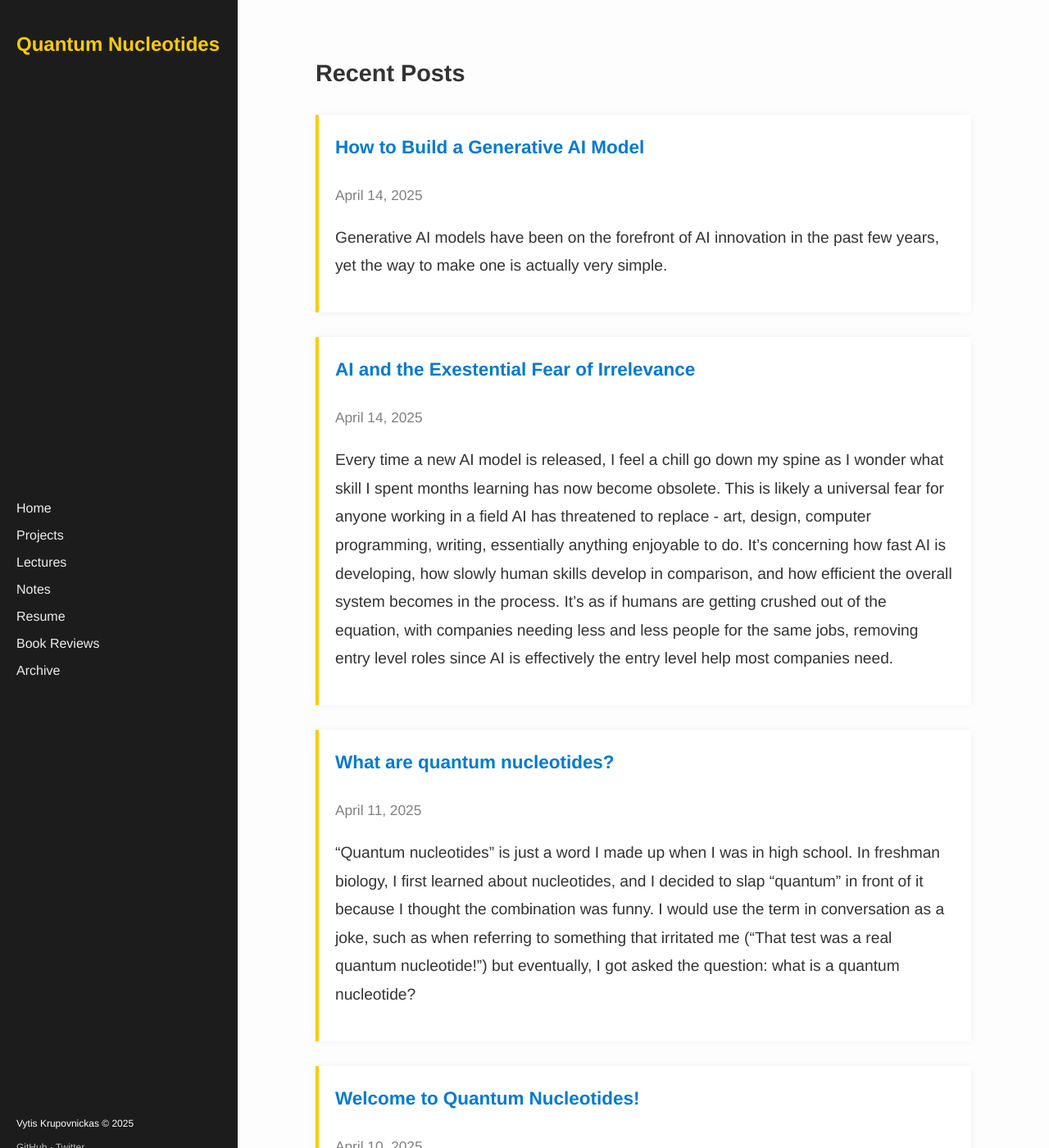
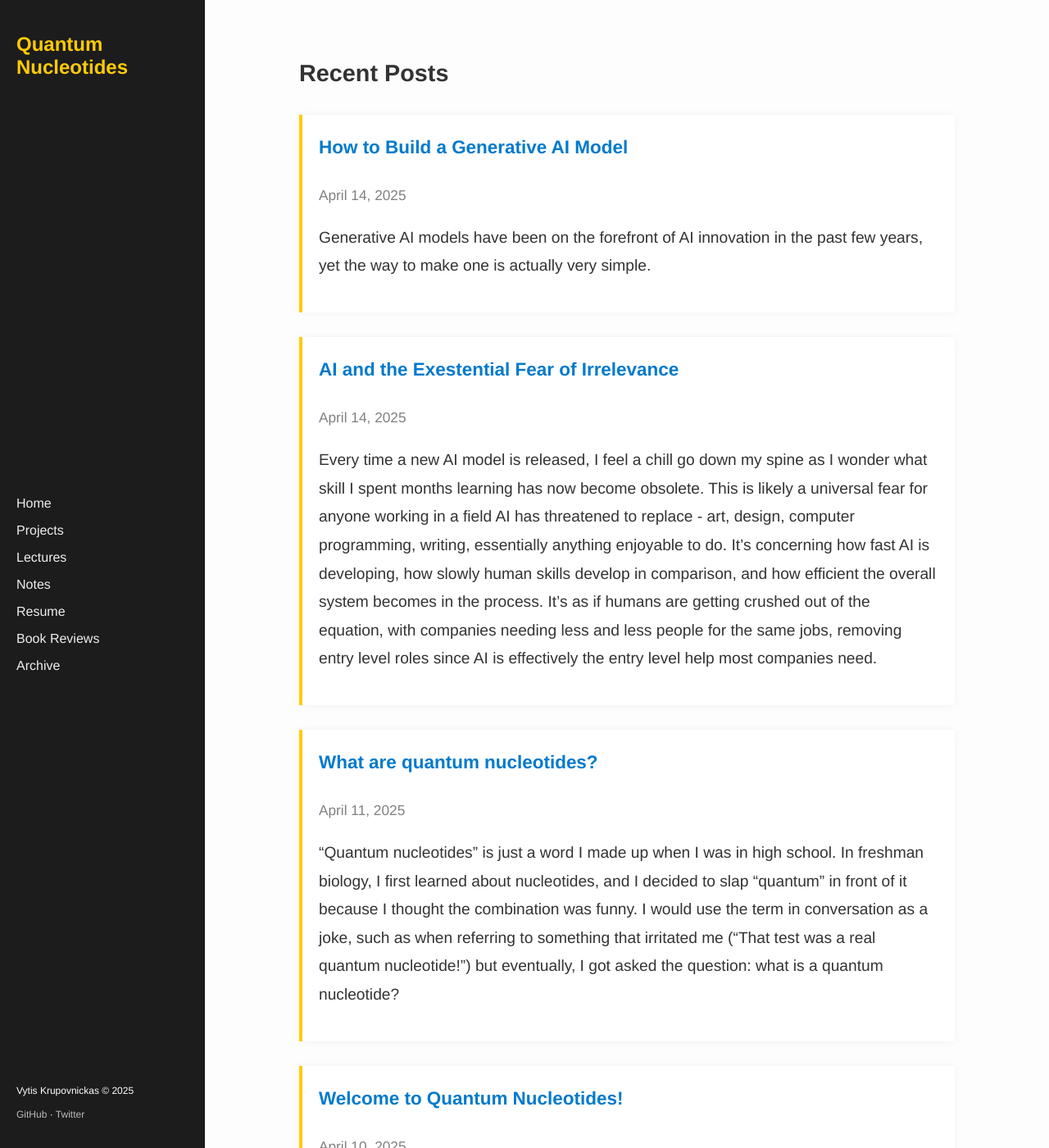
Before and after one commit to Vytis-K/quantumnucleotides, a Jekyll site: the page built from index.markdown, in a window 1280 px wide and 1400 px high. Shown: the whole window at 82% size. Built offline with Jekyll 4.4.1, drawn with Linux system fonts in a browser that asks for light colours.

```diff
--- a/assets/css/style.css
+++ b/assets/css/style.css
@@ -1,3 +1,10 @@
+*,
+*::before,
+*::after {
+  box-sizing: border-box;
+}
+
+
 body {
     margin: 0;
     font-family: 'Helvetica Neue', sans-serif;
@@ -12,16 +19,22 @@ body {
   }
 
   .sidebar {
+    position: fixed;
+    top: 0;
+    left: 0;
     width: 250px;
+    height: 100vh;
+    padding: 20px;
     background: #1c1c1c;
     color: white;
-    padding: 20px;
     display: flex;
     flex-direction: column;
     justify-content: space-between;
-    position: sticky;
-    top: 0;
-    height: 100vh;
+  }
+
+  .main-content {
+    margin-left: 250px;
+    padding: 40px;
   }
 
   .sidebar h1.site-title {
```
